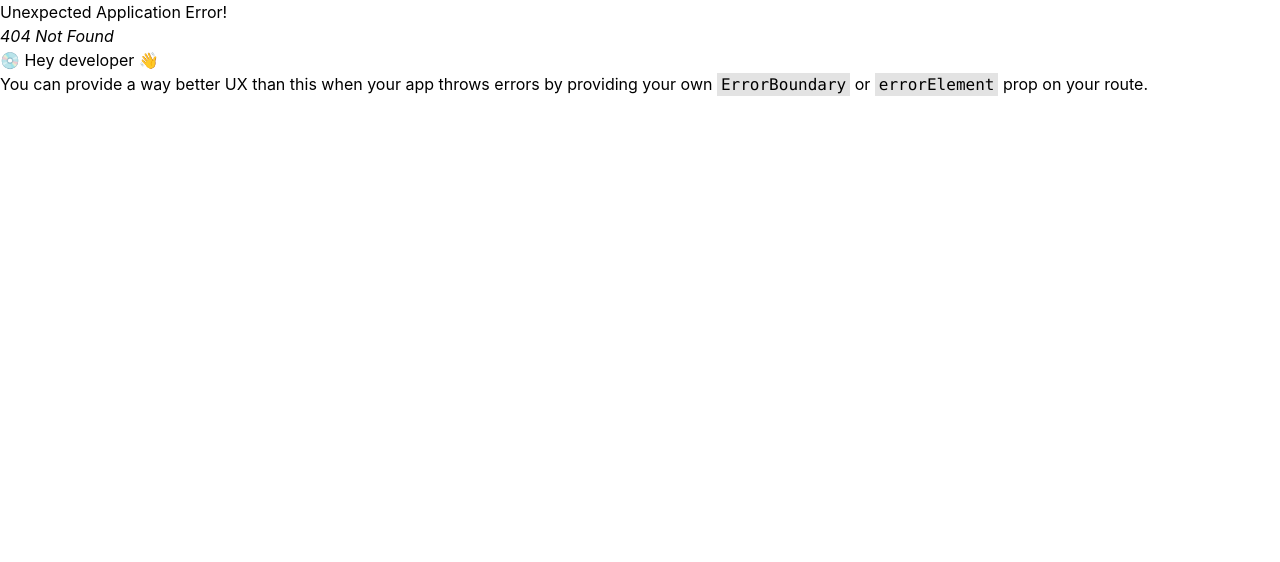
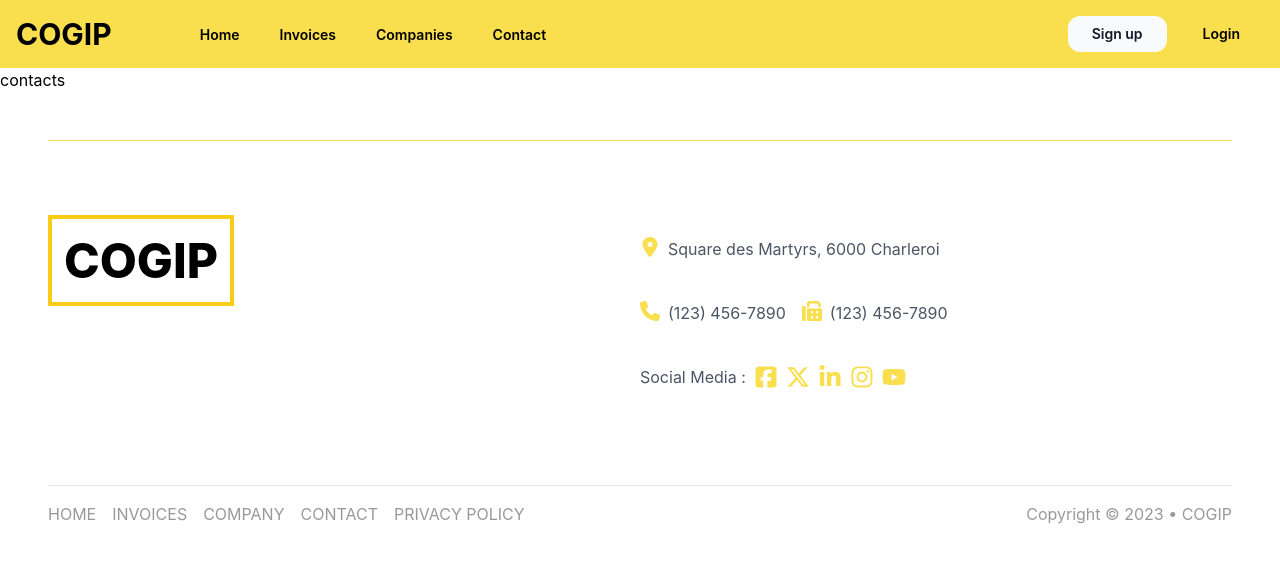
Before and after one commit to antoinel74/COGIP, a React (Vite) app: page /contacts in a window 1280 px wide. Before the commit this address had no page. Shown: the top 562 px of the page. Built offline with nearby package versions, Linux system fonts and the light colour scheme.

Commit message:
routing for app ok

```diff
--- a/src/App.jsx
+++ b/src/App.jsx
@@ -2,12 +2,15 @@ import Home from "./views/app/home";
 import { DashboardHome } from "./views/dashboard/DashboardHome";
 import { Navbar } from "./components/Navbar";
 import { Footer } from "./components/Footer";
+import { Outlet } from "react-router-dom";
 
 function App() {
   return (
     <>
       <Navbar />
-      <Home />
+      <div id="detail">
+        <Outlet />
+      </div>
       <Footer />
       {/*       <DashboardHome /> */}
     </>
--- a/src/components/Footer.jsx
+++ b/src/components/Footer.jsx
@@ -1,4 +1,5 @@
 import React from "react";
+import { Link } from "react-router-dom";
 
 export const Footer = () => {
   return (
@@ -71,16 +72,16 @@ export const Footer = () => {
       <div className="w-full flex justify-between opacity-40">
         <ul className="gap-4 uppercase py-4 flex-wrap hidden md:flex ">
           <li>
-            <a href="#">Home</a>
+            <Link to={`/`}>Home</Link>
           </li>
           <li>
-            <a href="#">Invoices</a>
+            <Link to={`invoices`}>Invoices</Link>
           </li>
           <li>
-            <a href="#">Company</a>
+            <Link to={`companies`}>Company</Link>
           </li>
           <li>
-            <a href="#">Contact</a>
+            <Link to={`contacts`}>Contact</Link>
           </li>
           <li>
             <a href="#">PRIVACY POLICY</a>
--- a/src/components/Navbar.jsx
+++ b/src/components/Navbar.jsx
@@ -1,4 +1,5 @@
 import React, { useState } from "react";
+import { Link } from "react-router-dom";
 
 export const Navbar = () => {
   const [isMenuOpen, setIsMenuOpen] = useState(false);
@@ -20,9 +21,9 @@ export const Navbar = () => {
 
   const renderedMenuItems = menuItems.map((item, index) => (
     <li key={index}>
-      <a className={toggleStyles} href={item.link}>
+      <Link to={item.link} className={toggleStyles}>
         {item.text}
-      </a>
+      </Link>
     </li>
   ));
 
@@ -30,9 +31,12 @@ export const Navbar = () => {
     <div>
       <nav className="relative justify-between px-4 py-4 flex items-center bg-[#f9de4e]">
         <div className="flex items-center w-full lg:w-auto">
-          <a className="text-3xl font-bold leading-none mr-6 lg:mr-20" href="#">
+          <Link
+            to="/"
+            className="text-3xl font-bold leading-none mr-6 lg:mr-20"
+          >
             COGIP
-          </a>
+          </Link>
           <button
             className="navbar-burger flex items-center text-black bg-transparent p-2 lg:hidden"
             onClick={toggleMenu}
@@ -72,12 +76,12 @@ export const Navbar = () => {
       >
         <nav className="fixed top-0 left-0 bottom-0 flex flex-col w-5/6 max-w-sm py-4 bg-white border-r overflow-y-auto">
           <div className="flex items-center mb-8">
-            <a
+            <Link
+              to="/"
               className="mr-auto text-3xl font-bold leading-none pl-4"
-              href="#"
             >
               COGIP
-            </a>
+            </Link>
             <button className="navbar-close" onClick={toggleMenu}>
               <svg
                 className="h-6 w-6 text-gray-400 cursor-pointer hover:text-gray-700"
--- a/src/main.jsx
+++ b/src/main.jsx
@@ -3,11 +3,35 @@ import ReactDOM from "react-dom/client";
 import App from "./App.jsx";
 import "./style/index.css";
 import { createBrowserRouter, RouterProvider } from "react-router-dom";
+import ErrorPage from "./views/ErrorPage.jsx";
+import { Invoices } from "./views/app/invoices.jsx";
+import Home from "./views/app/home.jsx";
+import { Companies } from "./views/app/companies.jsx";
+import { Contacts } from "./views/app/contacts.jsx";
 
 const router = createBrowserRouter([
   {
     path: "/",
     element: <App />,
+    errorElement: <ErrorPage />,
+    children: [
+      {
+        path: "/",
+        element: <Home />,
+      },
+      {
+        path: "invoices",
+        element: <Invoices />,
+      },
+      {
+        path: "companies",
+        element: <Companies />,
+      },
+      {
+        path: "contacts",
+        element: <Contacts />,
+      },
+    ],
   },
 ]);
 
--- /dev/null
+++ b/src/views/ErrorPage.jsx
@@ -0,0 +1,19 @@
+import { useRouteError } from "react-router-dom";
+
+export default function ErrorPage() {
+  const error = useRouteError();
+  console.error(error);
+
+  return (
+    <div
+      id="error-page"
+      className="flex flex-col gap-6 justify-center items-center h-screen"
+    >
+      <h1>Oops!</h1>
+      <p>Oh no bibou ץ An unexpected error has occured</p>
+      <p>
+        <i>{error.statusText || error.message}</i>
+      </p>
+    </div>
+  );
+}
--- a/src/views/app/companies.jsx
+++ b/src/views/app/companies.jsx
@@ -0,0 +1,5 @@
+import React from "react";
+
+export const Companies = () => {
+  return <div>companies</div>;
+};
--- a/src/views/app/contacts.jsx
+++ b/src/views/app/contacts.jsx
@@ -0,0 +1,5 @@
+import React from "react";
+
+export const Contacts = () => {
+  return <div>contacts</div>;
+};
```
Also changed, not shown: src/routes/Root.jsx (added).
